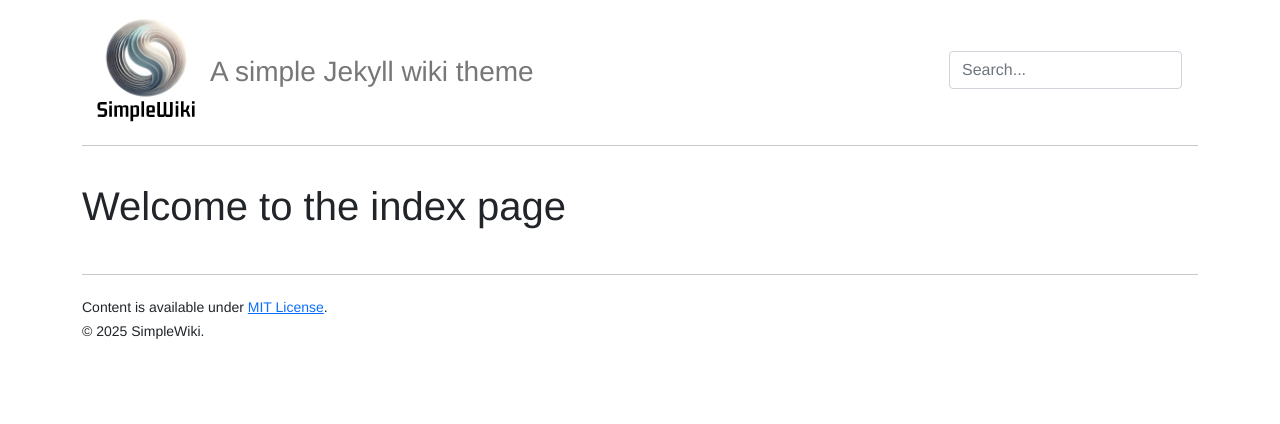
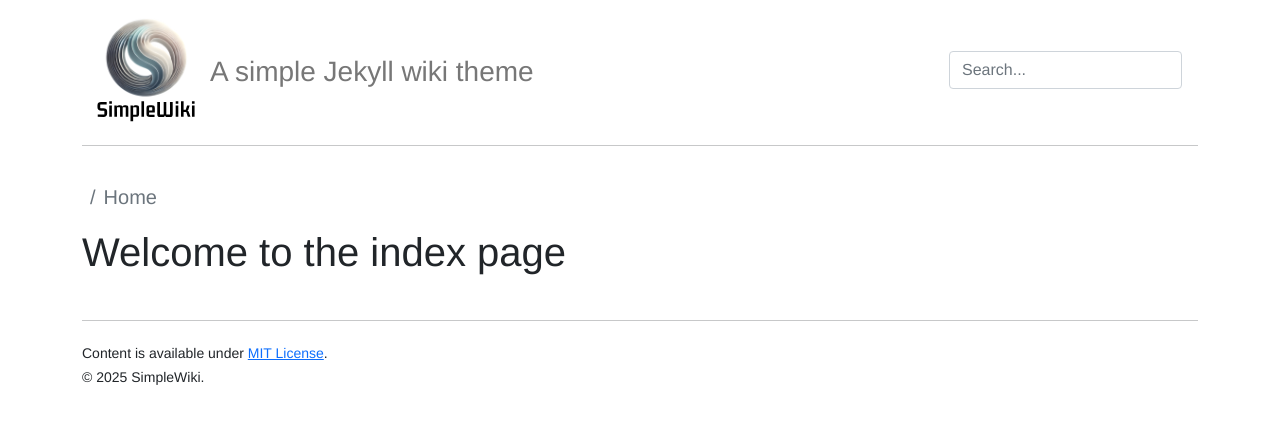
Before and after one commit to shadokos/shadokos.github.io, a Jekyll site: the page built from index.md, in a window 1280 px wide. Shown: the top 424 px of the page. Built offline with Jekyll 4.4.1, drawn with Linux system fonts in a browser that asks for light colours.

Commit message:
feat(breadcrumb): add a basic breadcrumb component

```diff
--- a/_config.yml
+++ b/_config.yml
@@ -2,6 +2,10 @@
 
 title: "SimpleWiki"
 description: "A simple Jekyll wiki theme"
+
+# Theme settings
+breadcrumb_separator: ">"
+breadcrumb_font_size: 1.25rem
 
 sass:
   sass_dir: _sass
--- a/_includes/sections/body.html
+++ b/_includes/sections/body.html
@@ -1,9 +1,12 @@
 <body>
   {% include sections/body/header.html %}
 
+
   <main class="container content">
+    {% include sections/body/breadcrumb.html %}
     {{ content }}
   </main>
 
   {% include sections/body/footer.html %}
+
 </body>
--- /dev/null
+++ b/_includes/sections/body/breadcrumb.html
@@ -0,0 +1,16 @@
+{% assign url = "Home" | append: page.url | remove: '.html' | remove:'/index' %}
+{% assign displayed_crumbs = url | split: '/' %}
+{% assign crumbs = page.url | remove: '/index.html' | split: '/' %}
+
+<nav aria-label="breadcrumb">
+  <ol class="breadcrumb">
+    <li class="breadcrumb-item"/>
+    {% for crumb in displayed_crumbs %}
+      {% if forloop.last %}
+	<li class="breadcrumb-item active" aria-current="page">{{ crumb | replace:'-',' ' | remove:'.html' }}</li>
+      {% else %}
+	<li class="breadcrumb-item"><a href="{% assign crumb_limit = forloop.index %}{% for crumb in crumbs limit: crumb_limit %}{{ crumb | append: '/' }}{% endfor %}">{{ crumb | replace:'-',' ' | remove:'.html' }}</a></li>
+      {% endif %}
+    {% endfor %}
+  </ol>
+</nav>
--- a/_includes/sections/head/styles.html
+++ b/_includes/sections/head/styles.html
@@ -1 +1,10 @@
 <link rel="stylesheet" href="{{ '/assets/css/main.css' | relative_url }}">
+<style type="text/css">
+  :root {
+    --bs-breadcrumb-divider: '{{ site.breadcrumb_divider | default: "/" }}';
+  }
+
+  .breadcrumb-item {
+    font-size: {{ site.breadcrumb_font_size | default: 1rem }};
+  }
+</style>
```
